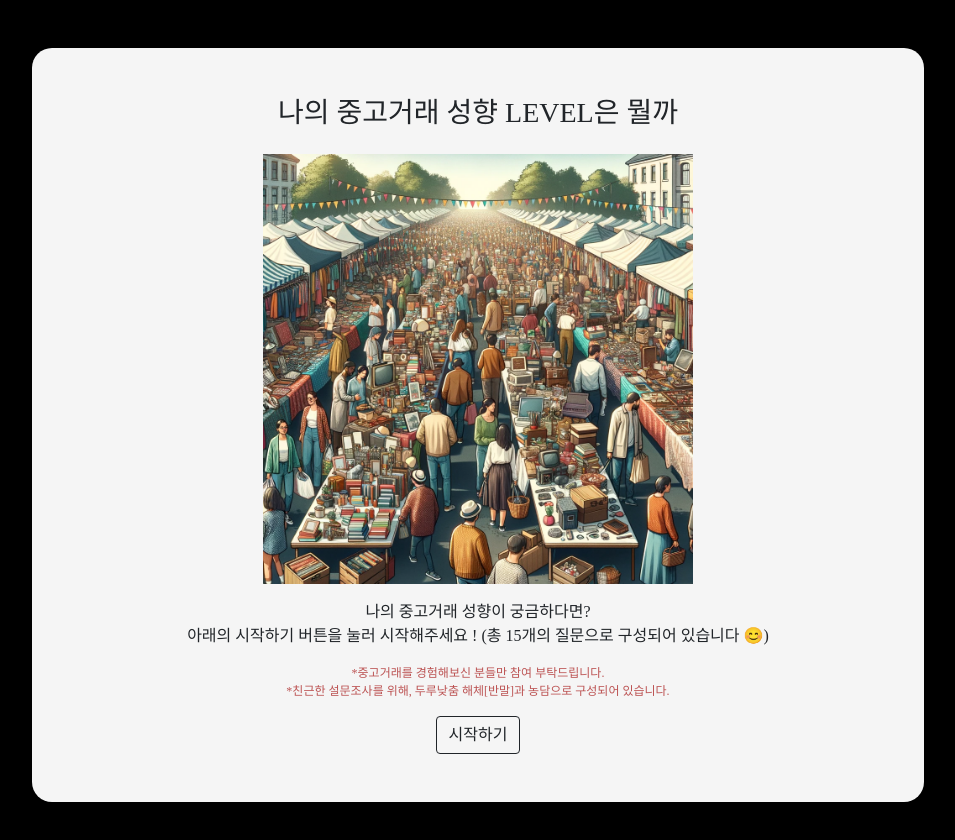
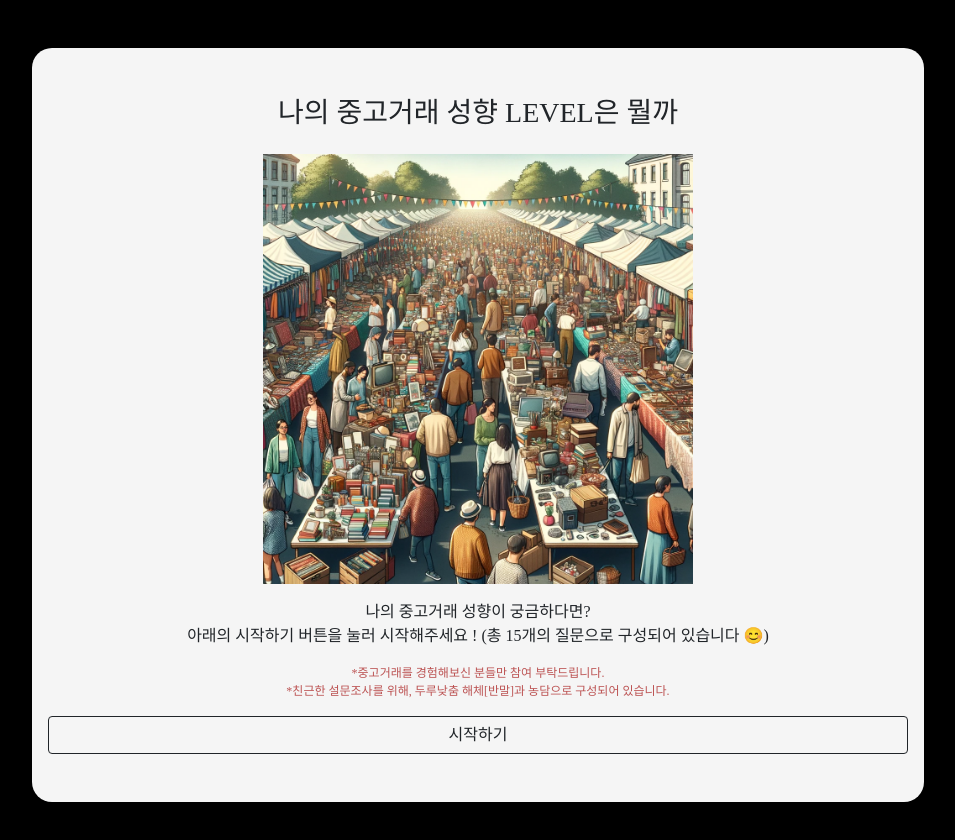
Before and after one commit to taengbae/DAproject_Website, a plain HTML site: page index.html in a window 1280 px wide. Shown: the whole page, without its empty margins (162-1117 px from the left). Drawn offline with nearby package versions, Linux system fonts and the light colour scheme; a web font is replaced by a local one.

Commit message:
[UPDATE] Resize start-button

```diff
--- a/index.html
+++ b/index.html
@@ -62,7 +62,9 @@
                 *중고거래를 경험해보신 분들만 참여 부탁드립니다. <br>
                 *친근한 설문조사를 위해, 두루낮춤 해체[반말]과 농담으로 구성되어 있습니다.
             </p>
-            <button id="startButton" class="btn btn-outline-dark" type="button" onclick="js:begin()">시작하기</button>
+            <div class="d-grid gap-2 col-12 mx-auto">
+                <button id="startButton" class="btn btn-outline-dark" type="button" onclick="js:begin()">시작하기</button>
+            </div>
         </section>
         <section id="qna">
             <div class="status mx-auto mt-5">
@@ -79,10 +81,10 @@
         <section id="answer" class="mx-auto my-5 py-5 px-3">
             <h3>당신의 중고거래 레벨은?</h3>
             <div class="resultname">
-                <!-- start.js에서 함수들이 열심히 일하고 있는 부분 -->
+
             </div>
             <div id="resultImg" class="col-lg-6 col-md-8 col-sm-10 col-12 mx-auto">
-                <!-- start.js에서 함수들이 열심히 일하고 있는 부분 -->
+
             </div>
             <div class="resultDesc p-4">
 
```
